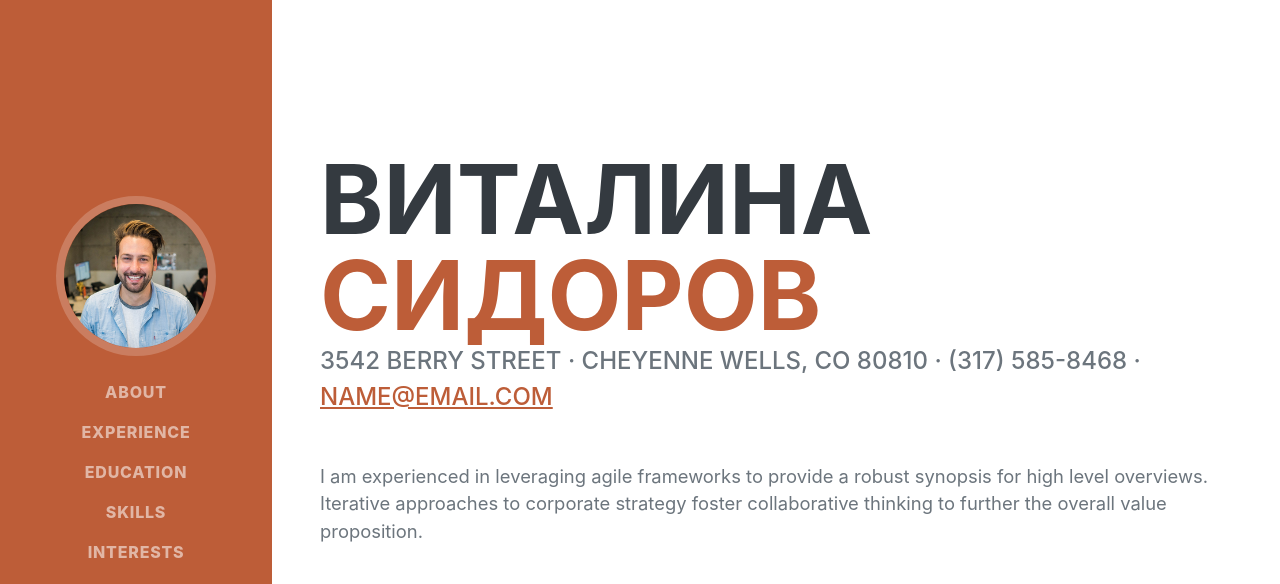
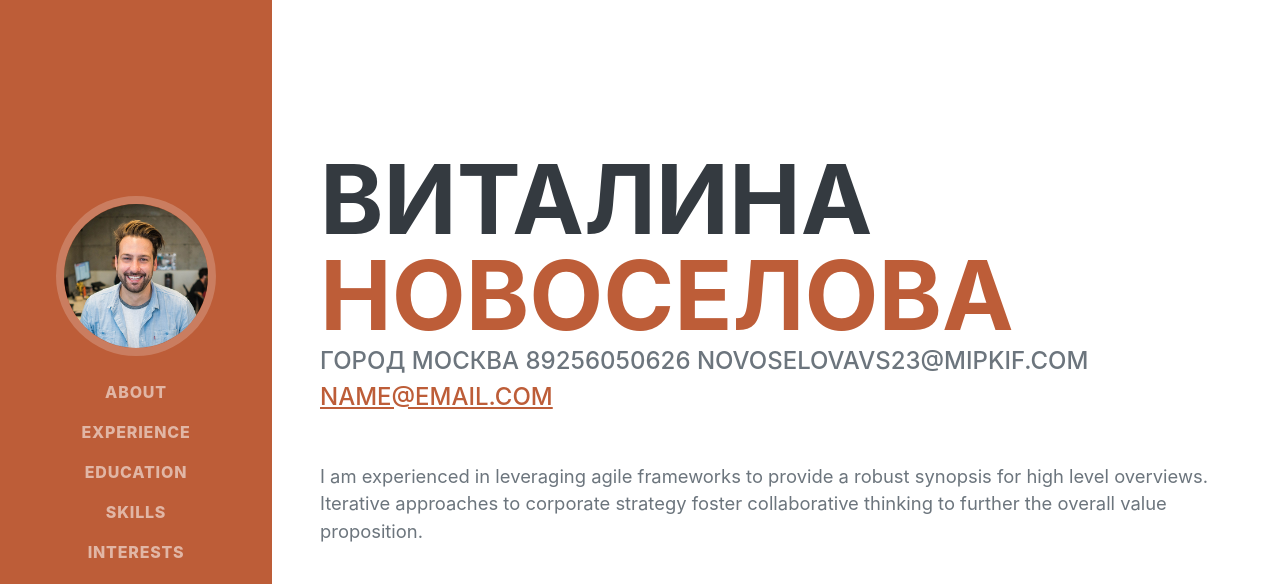
Before and after one commit to novoselovavs24-netizen/Resume, a plain HTML site: page index.html in a window 1280 px wide. Shown: the top 584 px of the page. Drawn offline with nearby package versions, Linux system fonts and the light colour scheme; a web font is replaced by a local one.

Commit message:
Update index.html

```diff
--- a/index.html
+++ b/index.html
@@ -41,10 +41,10 @@
                 <div class="resume-section-content">
                     <h1 class="mb-0">
                         Виталина
-                        <span class="text-primary">сидоров</span>
+                        <span class="text-primary">новоселова</span>
                     </h1>
                     <div class="subheading mb-5">
-                        3542 Berry Street · Cheyenne Wells, CO 80810 · (317) 585-8468 ·
+                        город Москва 89256050626 novoselovavs23@mipkif.com
                         <a href="mailto:name@email.com">name@email.com</a>
                     </div>
                     <p class="lead mb-5">I am experienced in leveraging agile frameworks to provide a robust synopsis for high level overviews. Iterative approaches to corporate strategy foster collaborative thinking to further the overall value proposition.</p>
```
